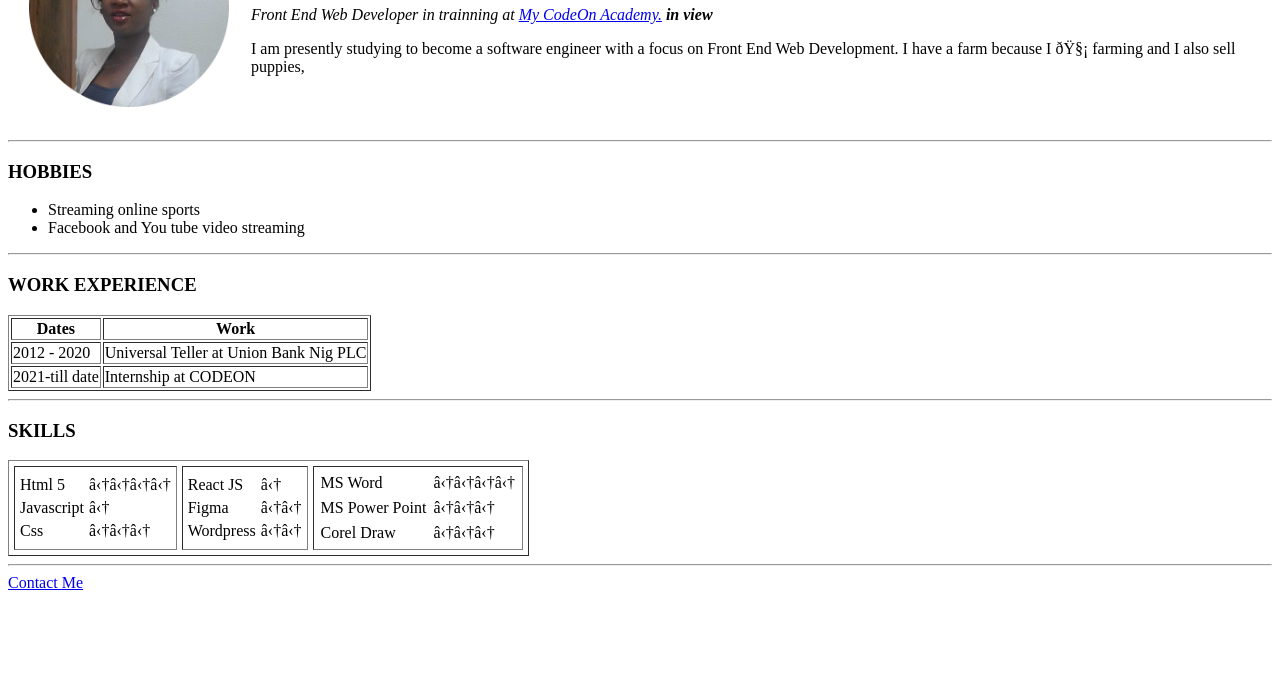
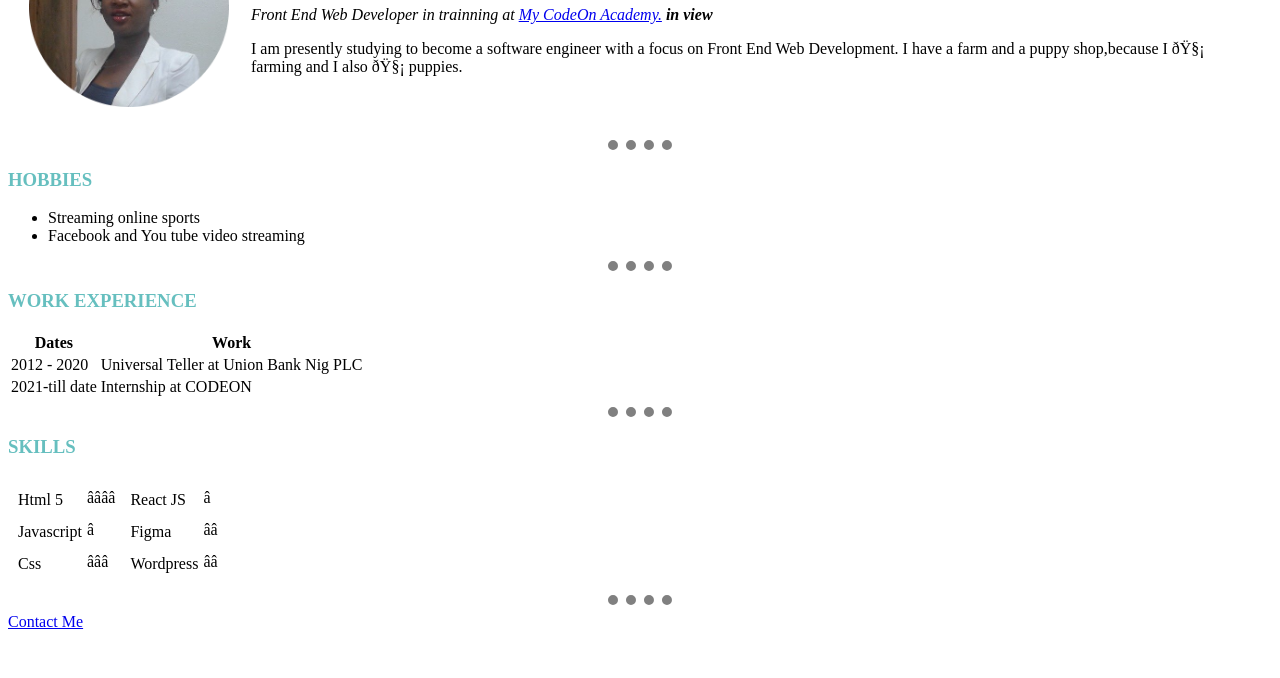
Before and after one commit to famrex/cv2, a plain HTML site: page index.html in a window 1280 px wide. Shown: the part 122-800 px from the top of the page. Drawn offline with Linux system fonts and the light colour scheme.

Commit message:
Add files via upload

```diff
--- a/index.html
+++ b/index.html
@@ -2,18 +2,22 @@
 <html>
     <head>
         <mata charset=" utf -8">
+        <meta name="viewport" width="device-width", initial-scale="1.0">
         <title> 🙂Faithee's personal page</title>
-        <style>img{width:200px;}
-        </style>
+        <link rel="stylesheet" href="stylecv.css">
+    <style>
+        body{background-color:red;}
+    </style>
+
     </head>
-    <body>
+    <body style="background-color:white">
         <table cellspacing="20">
             <tr>
                 <td><img src="faithee 2-modified.png" alt="Amrevughere faith's pics"></td>
                 <td>
                     <h1>Faith Amrex Anams</h1>
                     <p><em>Front End Web Developer in trainning at <a href="https://www.mycodeonacademy.com.ng/" target="_blank">My CodeOn Academy.</a><strong> in view</strong></em></p>
-                    <p>I am presently studying to become a software engineer with a focus on Front End Web Development. I have a farm because I 🧡 farming and I also sell puppies,</p>
+                    <p>I am presently studying to become a software engineer with a focus on Front End Web Development. I have a farm and a puppy shop,because I 🧡 farming and I also 🧡 puppies.</p>
                 </td>
             </tr>
         </table>
@@ -25,7 +29,7 @@
         </ul>
         <hr>
         <h3>WORK EXPERIENCE</h3>
-        <table border ="1">
+        <table>
             <thead>
             <tr>
                 <th>Dates</th>
@@ -44,18 +48,18 @@
         <hr>
 
         <h3>SKILLS</h3>
-        <table cellspacing="5" border="1">
+        <table cellspacing="5">
             <tr>
                 <td>
                     <table cellspacing="3">
                         <tr>
-                        <td>Html 5</td><td>⋆⋆⋆⋆</td>
+                        <td>Html 5</td><td>⭐⭐⭐⭐</td>
                         </tr>
                         <tr>
-                            <td>Javascript</td><td>⋆</td>
+                            <td>Javascript</td><td>⭐</td>
                         </tr>
                         <tr>
-                            <td>Css</td><td> ⋆⋆⋆</td>
+                            <td>Css</td><td> ⭐⭐⭐</td>
 
                         </tr>
                     </table>
@@ -64,30 +68,18 @@
                 <td>
                     <table cellspacing="3">
                         <tr>
-                        <td>React JS</td><td>⋆</td>
+                        <td>React JS</td><td>⭐</td>
                         </tr>
                         <tr>
-                            <td>Figma</td><td>⋆⋆</td>
+                            <td>Figma</td><td>⭐⭐</td>
 
                         </tr>
                         <tr>
-                            <td>Wordpress</td><td> ⋆⋆</td>
+                            <td>Wordpress</td><td> ⭐⭐</td>
 
                         </tr>
                     </table>
-                </td>
-                <td>
-                    <table cellspacing="5">
-                    <tr>
-                        <td>MS Word </td><td>⋆⋆⋆⋆</td>
-                    </tr>
-                    <tr>
-                        <td>MS Power Point</td><td>⋆⋆⋆</td>
-                    </tr>
-                    <tr>
-                        <td>Corel Draw</td><td>⋆⋆⋆</td>
-                    </tr>
-                    </table>
+
                 </td>
             </tr>
         </table>
--- /dev/null
+++ b/stylecv.css
@@ -0,0 +1,20 @@
+
+img{
+    width:200px;
+}
+body{
+    background-color:#EAF6F6;
+}
+hr{
+    border-style: none;
+    border-top-style: dotted;
+    border-color:grey;
+    border-width: 10px;
+    width:5%;
+}
+h1, h3{
+    color: #66bfbf;
+}
+h1:hover{
+    color:#139487;
+}
```
Also changed, not shown: contactme.html (+7 -4 lines).
